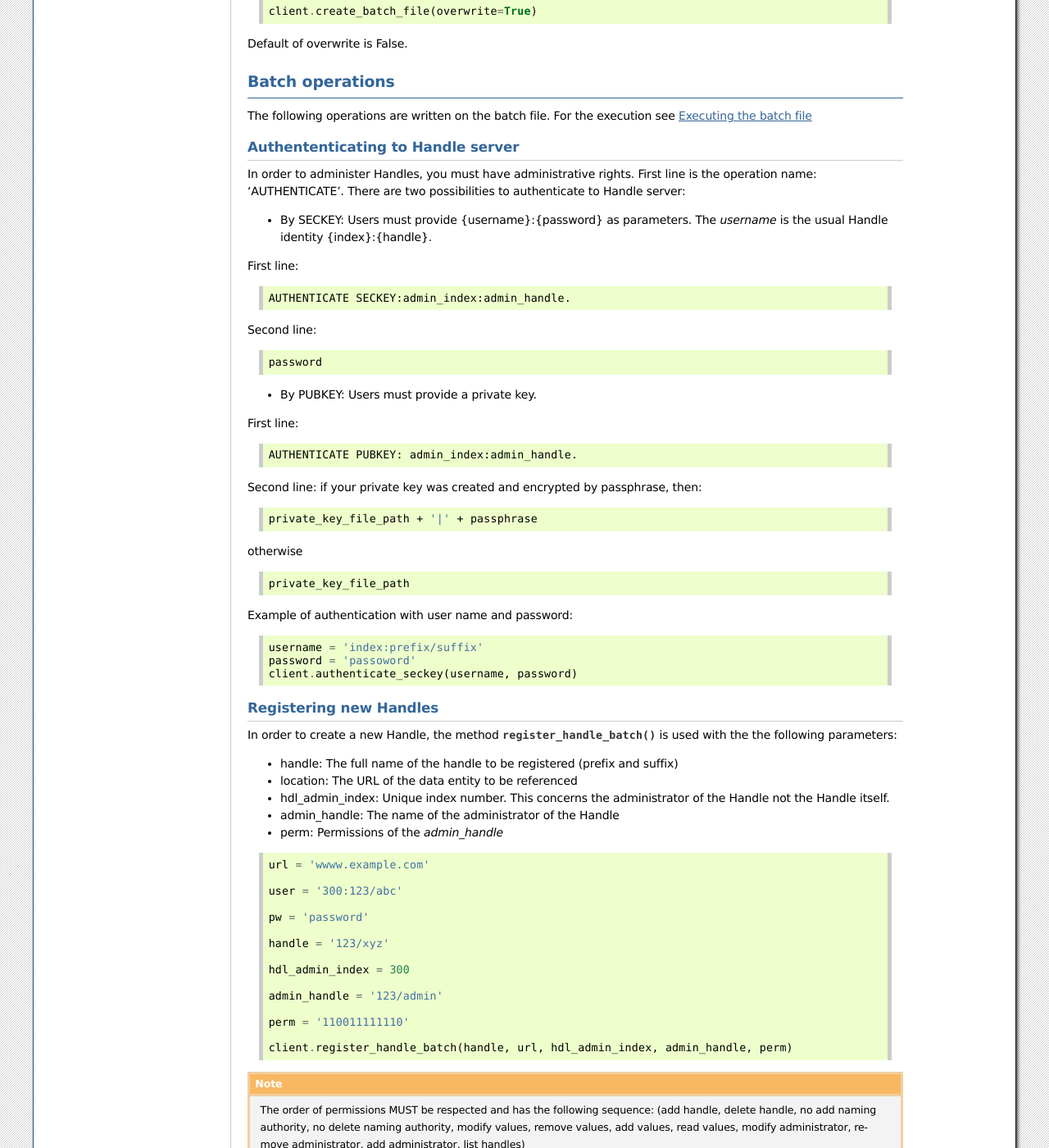
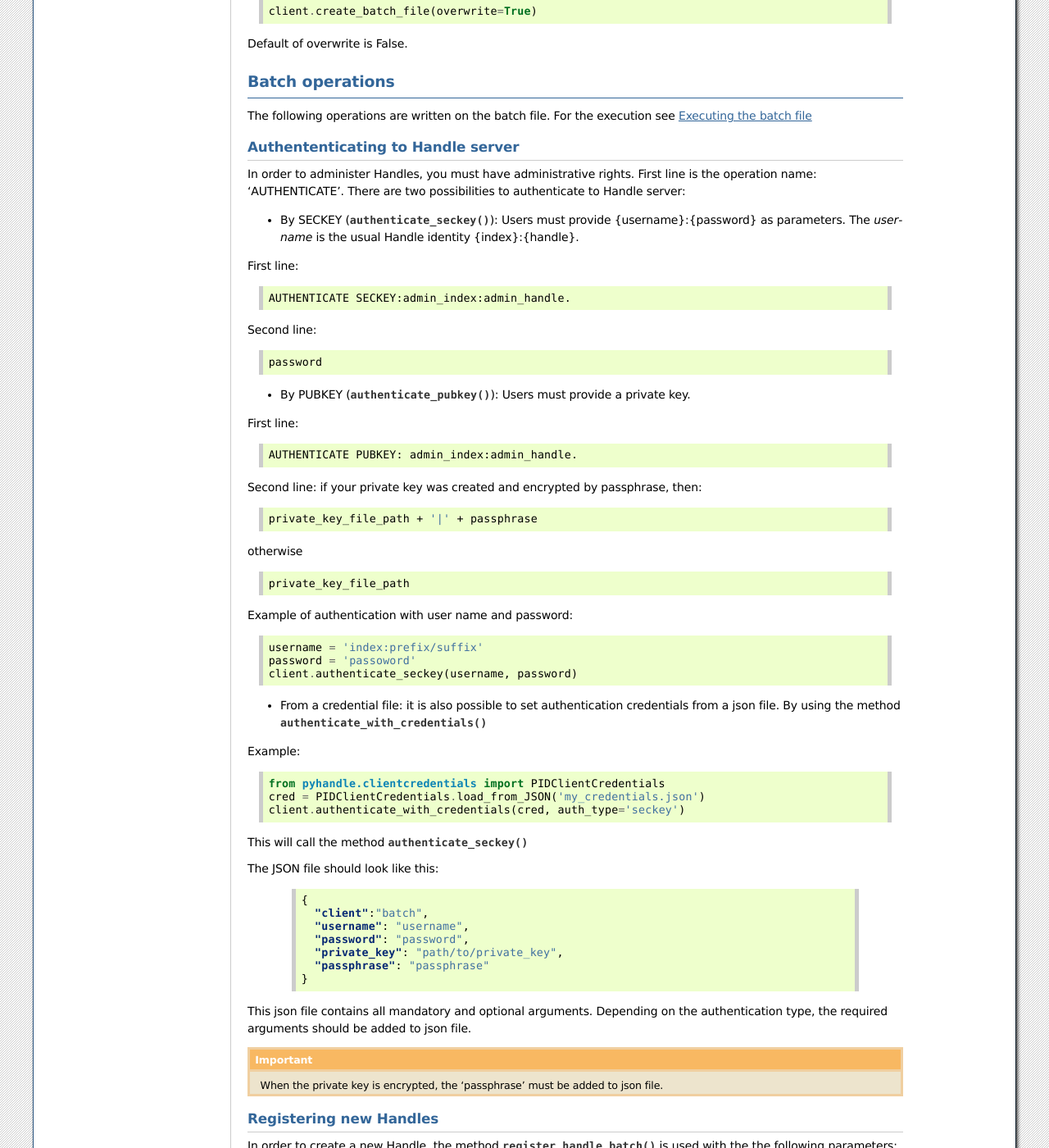
Before and after one commit to EUDAT-B2HANDLE/PYHANDLE, a Sphinx documentation site: the page built from docs/source/pyhandleclientbatch.rst, in a window 1280 px wide and 1400 px high, scrolled down 1270 px. Shown: the whole window at 82% size. Built offline with Sphinx 7.4.7, drawn with Linux system fonts in a browser that asks for light colours; some of the changed text lies outside the part shown.

```diff
--- a/docs/source/pyhandleclientbatch.rst
+++ b/docs/source/pyhandleclientbatch.rst
@@ -38,7 +38,7 @@ The Batch client is instantiated as follows:
    from pyhandle.handleclient import PyHandleClient
    client = PyHandleClient('batch')
 
-If no additional parameters are passed to *PyHandleClient*, a default batch file will be created at the home directory called *handle_batch*.
+If no additional parameters are passed to *PyHandleClient*, a default path for the batch file will be set */<homedirectory>/handle_batch*.
 In order to specify your own path add it as parameter:
 
 .. code:: python
@@ -46,7 +46,7 @@ In order to specify your own path add it as parameter:
    batch_file_path = '/abs/path'
    client = PyHandleClient('batch', batch_file_path)
 
-Instantiation only selects the Handle client and set the path of the batch file. The latter is created by the method :meth:`~pyhandle.client.batchhandlient.BatchHandleClient.create_batch_file`
+Instantiation only selects the Handle client and set the path of the batch file. The latter is created by the method :meth:`~pyhandle.client.batchhandlient.BatchHandleClient.create_batch_file`.
 
 .. important::
    The absolute path should be given: /abc/xyz/batch_file_name. This path will be used for all operations that come after the instantiation.
@@ -85,7 +85,7 @@ In order to administer Handles, you must have administrative rights.
 First line is the operation name: 'AUTHENTICATE'.
 There are two possibilities to authenticate to Handle server:
 
-* By SECKEY: Users must provide {username}:{password} as parameters.
+* By SECKEY (:meth:`~pyhandle.client.batchhandleclient.BatchHandleClient.authenticate_seckey`): Users must provide {username}:{password} as parameters.
   The *username* is the usual Handle identity {index}:{handle}.
 
 First line:
@@ -100,7 +100,7 @@ Second line:
 
   password
 
-* By PUBKEY: Users must provide a private key.
+* By PUBKEY (:meth:`~pyhandle.client.batchhandleclient.BatchHandleClient.authenticate_pubkey`): Users must provide a private key.
 
 First line:
 
@@ -127,6 +127,36 @@ Example of authentication with user name and password:
   username = 'index:prefix/suffix'
   password = 'passoword'
   client.authenticate_seckey(username, password)
+
+* From a credential file: it is also possible to set authentication credentials from a json file. By using the method :meth:`~pyhandle.client.batchhandleclient.BatchHandleClient.authenticate_with_credentials`
+
+Example:
+
+.. code:: python
+
+    from pyhandle.clientcredentials import PIDClientCredentials
+    cred = PIDClientCredentials.load_from_JSON('my_credentials.json')
+    client.authenticate_with_credentials(cred, auth_type='seckey')
+
+This will call the method :meth:`~pyhandle.client.batchhandleclient.BatchHandleClient.authenticate_seckey`
+
+The JSON file should look like this:
+
+  .. code:: json
+
+    {
+      "client":"batch",
+      "username": "username",
+      "password": "password",
+      "private_key": "path/to/private_key",
+      "passphrase": "passphrase"
+    }
+
+This json file contains all mandatory and optional arguments. Depending on the authentication type, the required arguments should be added to json file.
+
+.. important::
+   When the private key is encrypted, the 'passphrase' must be added to json file.
+
 
 Registering new Handles
 -----------------------
@@ -260,6 +290,7 @@ Batch file methods
 .. automethod:: pyhandle.client.batchhandleclient.BatchHandleClient.delete_handle_value
 .. automethod:: pyhandle.client.batchhandleclient.BatchHandleClient.authenticate_seckey
 .. automethod:: pyhandle.client.batchhandleclient.BatchHandleClient.authenticate_pubkey
+.. automethod:: pyhandle.client.batchhandleclient.BatchHandleClient.authenticate_with_credentials
 
 Helper methods
 ==============
```
Also changed, not shown: README.md (+1 -0 lines), 3 other files.
